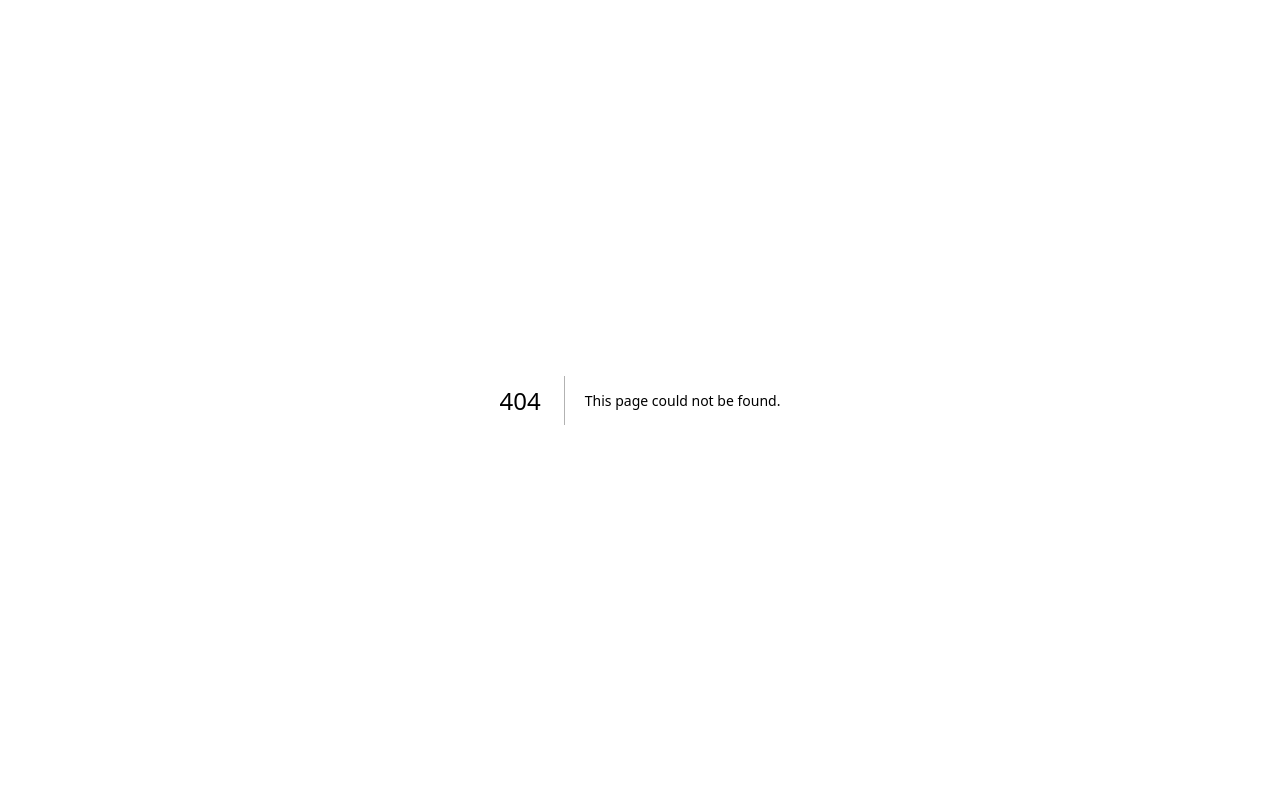
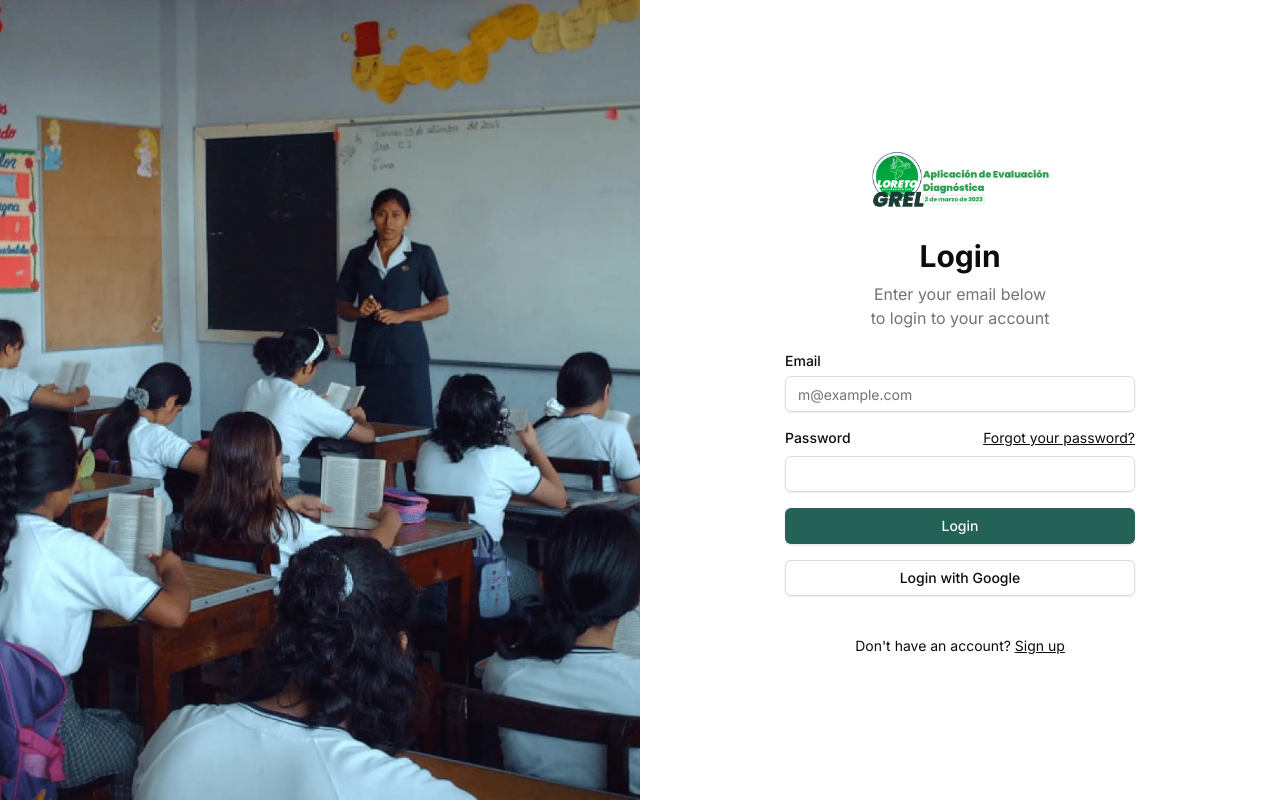
Before and after one commit to daylerjeff199906/template-eva, a Next.js app: page /login in a window 1280 px wide. Before the commit this address had no page. Built offline with nearby package versions, Linux system fonts and the light colour scheme.

Commit message:
feat: create Login Component

```diff
--- a/package.json
+++ b/package.json
@@ -10,6 +10,7 @@
   },
   "dependencies": {
     "@radix-ui/react-icons": "^1.3.0",
+    "@radix-ui/react-label": "^2.1.0",
     "@radix-ui/react-slot": "^1.1.0",
     "class-variance-authority": "^0.7.0",
     "clsx": "^2.1.1",
--- /dev/null
+++ b/src/app/(components)/login/page.tsx
@@ -0,0 +1,9 @@
+import { LoginComponent } from "@/modules/core/components"
+
+export default function Page() {
+    return (
+        <div>
+            <LoginComponent />
+        </div>
+    )
+}
--- /dev/null
+++ b/src/components/ui/input.tsx
@@ -0,0 +1,25 @@
+import * as React from "react"
+
+import { cn } from "@/lib/utils"
+
+export interface InputProps
+  extends React.InputHTMLAttributes<HTMLInputElement> {}
+
+const Input = React.forwardRef<HTMLInputElement, InputProps>(
+  ({ className, type, ...props }, ref) => {
+    return (
+      <input
+        type={type}
+        className={cn(
+          "flex h-9 w-full rounded-md border border-input bg-transparent px-3 py-1 text-sm shadow-sm transition-colors file:border-0 file:bg-transparent file:text-sm file:font-medium placeholder:text-muted-foreground focus-visible:outline-none focus-visible:ring-1 focus-visible:ring-ring disabled:cursor-not-allowed disabled:opacity-50",
+          className
+        )}
+        ref={ref}
+        {...props}
+      />
+    )
+  }
+)
+Input.displayName = "Input"
+
+export { Input }
--- /dev/null
+++ b/src/components/ui/label.tsx
@@ -0,0 +1,26 @@
+"use client"
+
+import * as React from "react"
+import * as LabelPrimitive from "@radix-ui/react-label"
+import { cva, type VariantProps } from "class-variance-authority"
+
+import { cn } from "@/lib/utils"
+
+const labelVariants = cva(
+  "text-sm font-medium leading-none peer-disabled:cursor-not-allowed peer-disabled:opacity-70"
+)
+
+const Label = React.forwardRef<
+  React.ElementRef<typeof LabelPrimitive.Root>,
+  React.ComponentPropsWithoutRef<typeof LabelPrimitive.Root> &
+    VariantProps<typeof labelVariants>
+>(({ className, ...props }, ref) => (
+  <LabelPrimitive.Root
+    ref={ref}
+    className={cn(labelVariants(), className)}
+    {...props}
+  />
+))
+Label.displayName = LabelPrimitive.Root.displayName
+
+export { Label }
--- /dev/null
+++ b/src/modules/core/components/Login/LoginComponent.tsx
@@ -0,0 +1,76 @@
+import Image from "next/image"
+import Link from "next/link"
+
+import { Button } from "@/components/ui/button"
+import { Input } from "@/components/ui/input"
+import { Label } from "@/components/ui/label"
+
+export const LoginComponent = () => {
+    return (
+        <div className="w-full lg:grid lg:min-h-[600px] lg:grid-cols-2 xl:min-h-[800px]">
+            <div className="hidden bg-muted lg:block">
+                <Image
+                    src="/images/img-Login.webp"
+                    alt="Image"
+                    width="1920"
+                    height="1080"
+                    className="h-full w-full object-cover dark:brightness-[0.2] dark:grayscale"
+                />
+            </div>
+            <div className="flex items-center justify-center py-12">
+                <div className="mx-auto grid w-[350px] gap-6">
+                    <div className="flex items-center justify-center">
+                        <Image
+                            src="/images/logoGrel.webp"
+                            alt="logo"
+                            width={180}
+                            height={140}
+                        />
+                    </div>
+                    <div className="grid gap-2 text-center">
+                        <h1 className="text-3xl font-bold">Login</h1>
+                        <p className="text-balance text-muted-foreground">
+                            Enter your email below to login to your account
+                        </p>
+                    </div>
+                    <div className="grid gap-4">
+                        <div className="grid gap-2">
+                            <Label htmlFor="email">Email</Label>
+                            <Input
+                                id="email"
+                                type="email"
+                                placeholder="m@example.com"
+                                required
+                            />
+                        </div>
+                        <div className="grid gap-2">
+                            <div className="flex items-center">
+                                <Label htmlFor="password">Password</Label>
+                                <Link
+                                    href="/forgot-password"
+                                    className="ml-auto inline-block text-sm underline"
+                                >
+                                    Forgot your password?
+                                </Link>
+                            </div>
+                            <Input id="password" type="password" required />
+                        </div>
+                        <Button type="submit" className="w-full">
+                            Login
+                        </Button>
+                        <Button variant="outline" className="w-full">
+                            Login with Google
+                        </Button>
+                    </div>
+                    <div className="mt-4 text-center text-sm">
+                        Don&apos;t have an account?{" "}
+                        <Link href="#" className="underline">
+                            Sign up
+                        </Link>
+                    </div>
+                </div>
+            </div>
+
+        </div>
+    )
+}
--- a/src/modules/core/components/index.ts
+++ b/src/modules/core/components/index.ts
@@ -1,3 +1,4 @@
 import { NavBarCustom } from './NavBarCustom/NavBarCustom'
+import { LoginComponent } from './Login/LoginComponent'
 
-export { NavBarCustom }
+export { NavBarCustom, LoginComponent }
```
Also changed, not shown: public/images/img-Login.webp (added), 1 other file (tests, documents, lock files or other folders).
